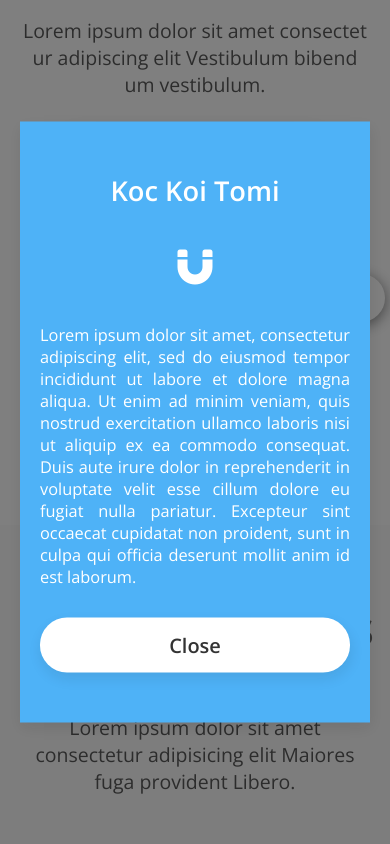
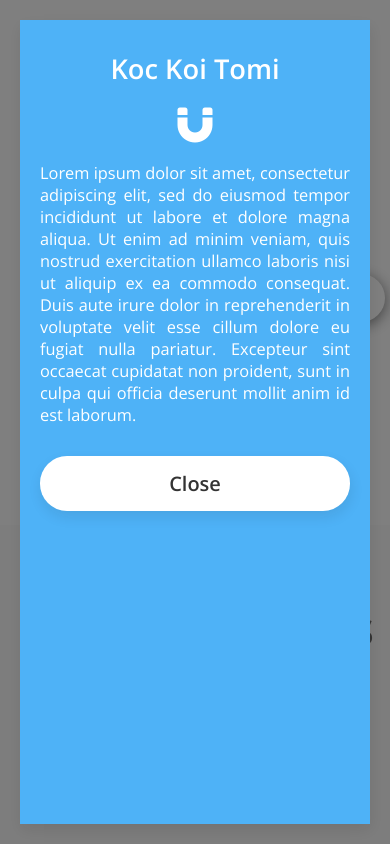
Before and after one commit to annalukash/Landing-page-smart-agency-, a plain HTML site: page index.html in a window 390 px wide. Both pictures are taken after a click on the button "+ Know More". Shown: the part 1567-2411 px from the top of the page. Drawn offline with nearby package versions, Linux system fonts and the light colour scheme.

Commit message:
fixing modal window

```diff
--- a/index.js
+++ b/index.js
@@ -48,9 +48,11 @@ const closeWindow = () => {
 };
 
 
+
 openButtons.forEach((openButton, index) => {
     openButton.addEventListener('click', (event) => {
         const background = window.getComputedStyle(event.target.parentElement,null).getPropertyValue("background-color");
+        modalWindow.style.height = (window.innerHeight - 40) + 'px';
         modalWindow.style.backgroundColor = background;
         modalTitle.textContent = blocksTitle[index].textContent;
         modalLogo.innerHTML = blocksIcon[index].outerHTML;
--- a/styles/process.css
+++ b/styles/process.css
@@ -224,17 +224,21 @@
     .modal-window {
         max-width: calc(100% - 40px);
         width: 100%;
+        overflow-y: scroll;
     }
     .modal-body {
         max-width: calc(100% - 40px);
         width: 100%;
         font-size: 4.2vw;
+        margin-top: 10px;
     }
     .modal-title {
         font-size: 7vw;
+        margin: 30px 0 10px;
     }
     .modal-active button {
         max-width: calc(100% - 40px);
         width: 100%;
+        margin-bottom: 30px;
     }
 }
```
